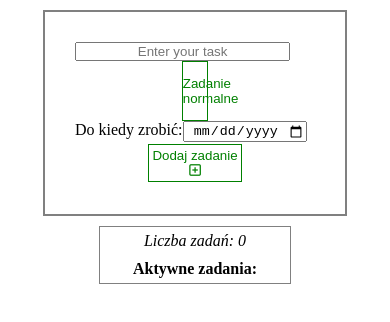
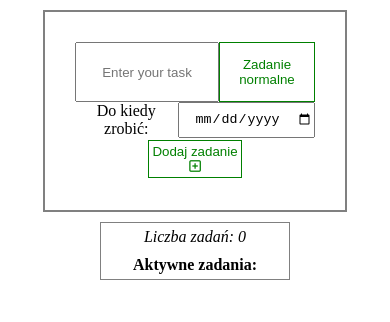
Before and after one commit to MarcinPrzytula/Todo-list-ReactApp, a React (Create React App) app: page / in a window 390 px wide. Shown: the top 322 px of the page. Built offline with nearby package versions, Linux system fonts and the light colour scheme.

Commit message:
fixes in media query

```diff
--- a/src/my_toDo_redux/style/AddTask.css
+++ b/src/my_toDo_redux/style/AddTask.css
@@ -6,12 +6,11 @@
   width: 50%;
   margin: 10px auto;
   border: 2px solid grey;
-  box-sizing: border-box;
   padding: 30px;
 }
 
 .add_container input {
-  width: 88%;
+  width: 85%;
   /* height: 20px; */
 }
 
@@ -21,7 +20,7 @@
 }
 
 .add_container .buttonImportant {
-  width: 11%;
+  width: 14%;
   height: 60px;
   /* position: absolute; */
   /* top: 0;
@@ -61,4 +60,12 @@ input::-webkit-calendar-picker-indicator {
   .add_container {
     width: 80%;
   }
+  .add_container input {
+    width: 60%;
+    /* height: 20px; */
+  }
+
+  .add_container .buttonImportant {
+    width: 40%;
+  }
 }
--- a/src/my_toDo_redux/style/App.css
+++ b/src/my_toDo_redux/style/App.css
@@ -2,6 +2,7 @@
   margin: 0;
   padding: 0;
   text-align: center;
+  box-sizing: border-box;
 }
 
 button {
```
